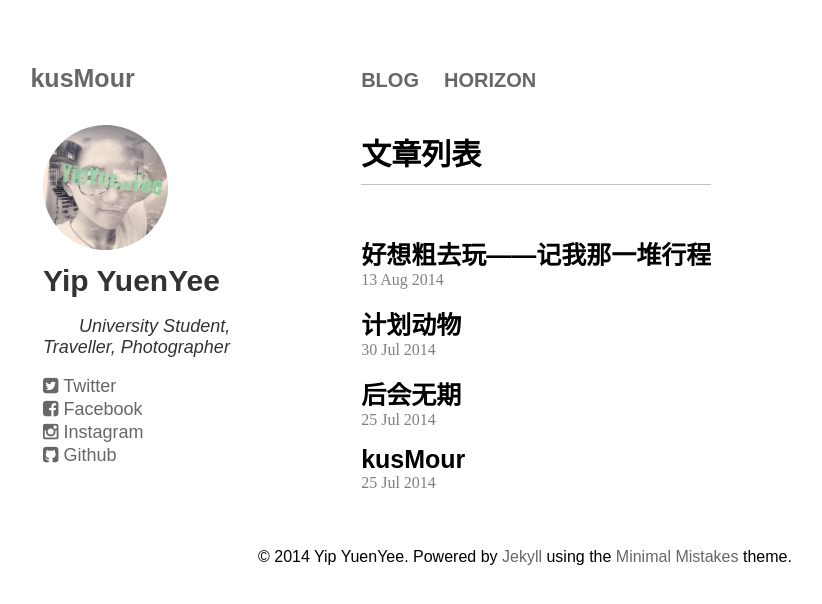
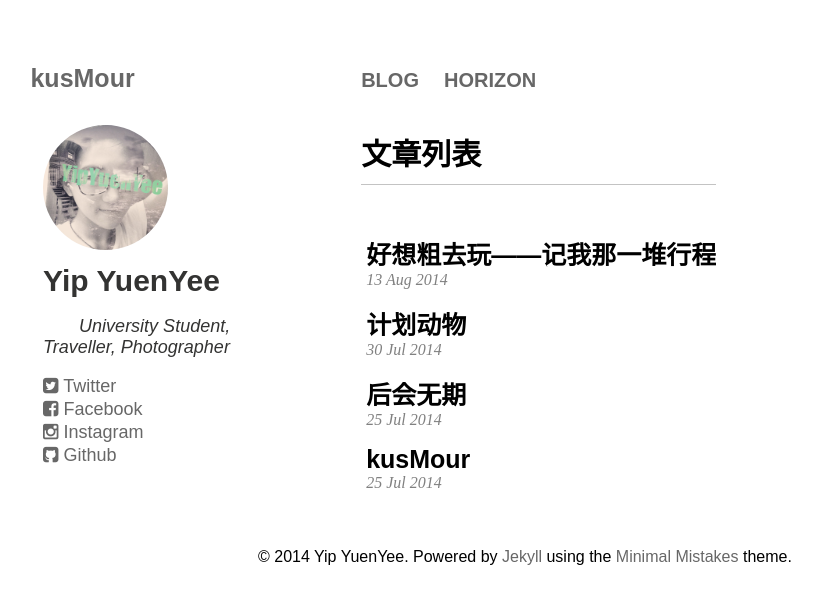
Before and after one commit to kusmour/blog_jekyll, a Jekyll site: the page built from blog_list.html, in a window 1280 px wide. Shown: the top 604 px of the page, without its empty margins (66-888 px from the left). Built offline with Jekyll 4.4.1, drawn with Linux system fonts in a browser that asks for light colours.

Commit message:
change css

```diff
--- a/style/blog_list_page.css
+++ b/style/blog_list_page.css
@@ -19,6 +19,10 @@
 	margin-top: 5px;
 	margin-bottom: 50px;
 	border-bottom: 1px solid #c3c3c3;
+}
+
+.article_list li {
+	padding-left: 5px;
 }
 
 .article_list a{
@@ -43,7 +47,7 @@
 	color: #808080;
 	font-size: 16px;
 	font-family: 'PT Serif', serif;
-	/*font-style: italic;*/
+	font-style: italic;
 	text-indent: 0em;
 	margin-top: 0px;
 }
```
